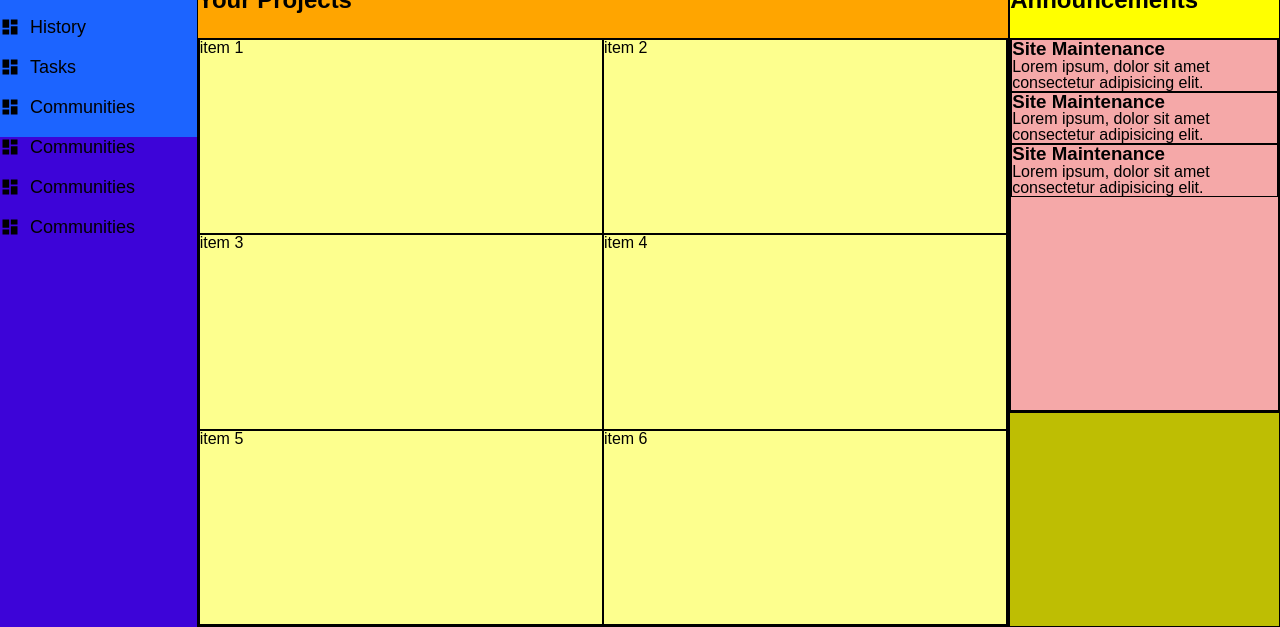
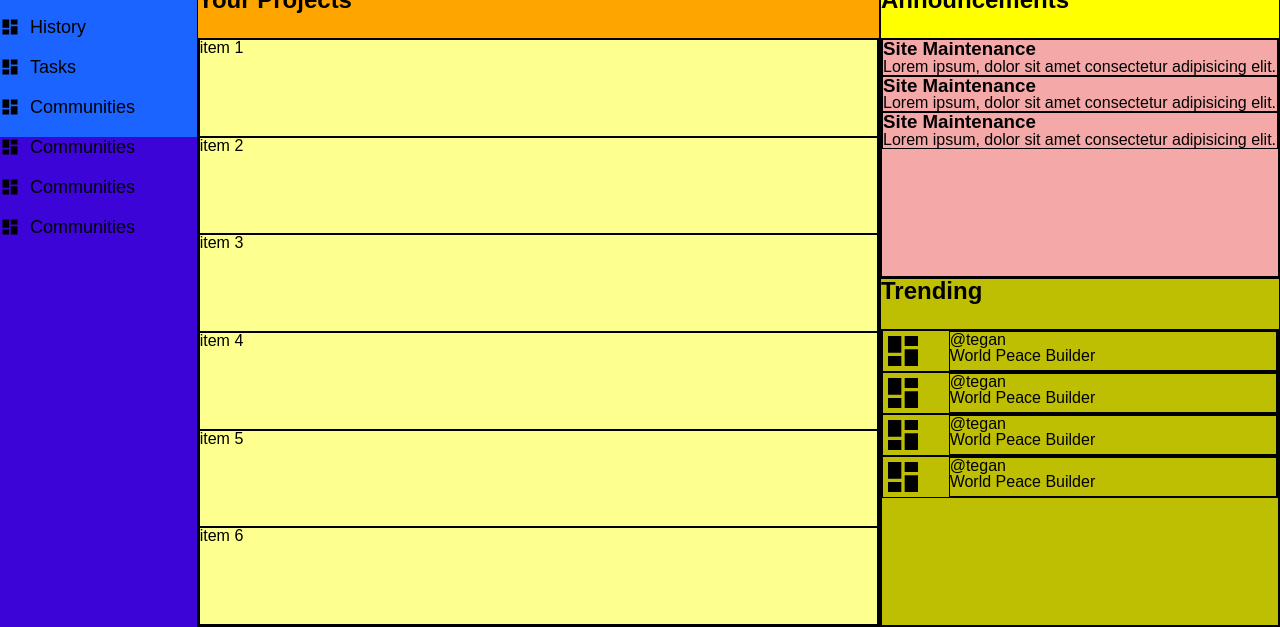
Before and after one commit to ashLuchowa/Odin_Dashboard, a plain HTML site: page index.html in a window 1280 px wide. Shown: the part 173-800 px from the top of the page. Drawn offline with Linux system fonts and the light colour scheme.

Commit message:
Populate trending section

```diff
--- a/index.html
+++ b/index.html
@@ -127,6 +127,7 @@
 
             <div class="announcements">
                 <h2 id="announcements-text">Announcements</h2>
+
                 <div class="announcements-content">
                     <div class="announcements-subcontent">
                         <h3>Site Maintenance</h3>
@@ -144,6 +145,41 @@
             </div> <!-- main-announcements-->
 
             <div class="trendings">
+                <h2 id="trendings-text">Trending</h2>
+
+                <div class="trendings-content">
+                    <div class="trendings-subcontent">
+                        <img src="./img/view-dashboard.svg" alt="trending-pic" height="40px">
+                        <div class="trendings-subcontent-text">
+                            <p>@tegan</p>
+                            <p>World Peace Builder</p>
+                        </div> <!-- trendings-subcontent-text -->
+                    </div> <!-- trendings-subcontent -->
+
+                    <div class="trendings-subcontent">
+                        <img src="./img/view-dashboard.svg" alt="trending-pic" height="40px">
+                        <div class="trendings-subcontent-text">
+                            <p>@tegan</p>
+                            <p>World Peace Builder</p>
+                        </div> <!-- trendings-subcontent-text -->
+                    </div> <!-- trendings-subcontent -->
+
+                    <div class="trendings-subcontent">
+                        <img src="./img/view-dashboard.svg" alt="trending-pic" height="40px">
+                        <div class="trendings-subcontent-text">
+                            <p>@tegan</p>
+                            <p>World Peace Builder</p>
+                        </div> <!-- trendings-subcontent-text -->
+                    </div> <!-- trendings-subcontent -->
+
+                    <div class="trendings-subcontent">
+                        <img src="./img/view-dashboard.svg" alt="trending-pic" height="40px">
+                        <div class="trendings-subcontent-text">
+                            <p>@tegan</p>
+                            <p>World Peace Builder</p>
+                        </div> <!-- trendings-subcontent-text -->
+                    </div> <!-- trendings-subcontent -->
+                </div> <!-- trendings-content -->
             </div> <!-- trendings -->
 
         </div> <!-- main-content -->
--- a/main.css
+++ b/main.css
@@ -123,7 +123,7 @@ header {
 .main-content {
     background-color: orange;
     display: grid;
-    grid-template-columns: 3fr minmax(180px, 1fr);
+    grid-template-columns: 3fr minmax(400px, 1fr);
     /* padding: 20px;
     gap: 20px; */
 }
@@ -160,4 +160,11 @@ header {
 /* ----- Trending ----- */
 .trendings {
     background-color: rgb(190, 190, 3);
+    display: grid;
+    grid-template-rows: 50px 1fr;
 }
+
+.trendings-subcontent {
+    display: grid;
+    grid-template-columns: 1fr 5fr;
+}
```
